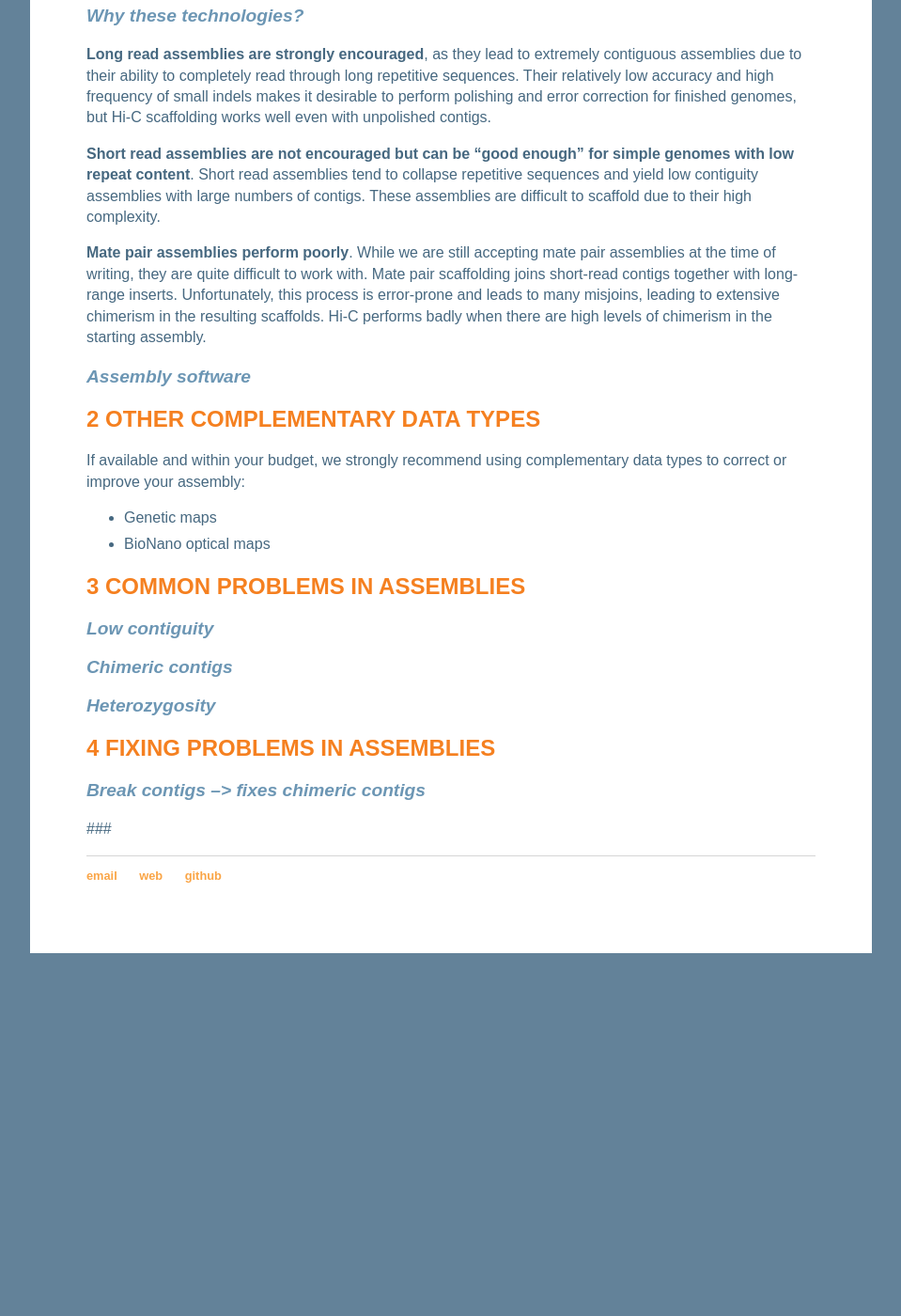
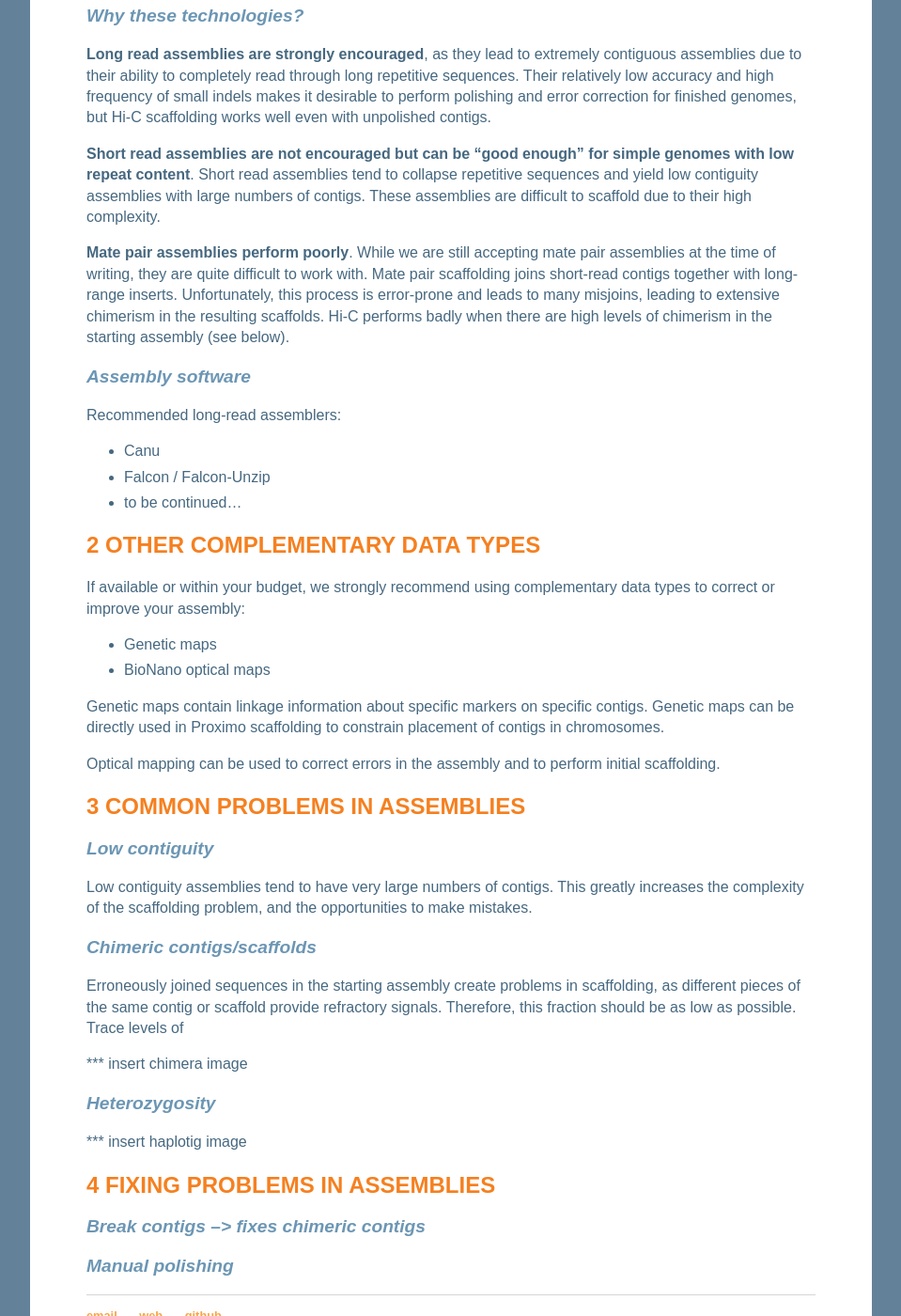
Before and after one commit to phasegenomics/phasegenomics.github.io, a Jekyll site: the page built from _posts/2018-09-20-starting-assembly-guidelines.md, in a window 1280 px wide and 1400 px high, scrolled down 726 px. Shown: the whole window at 94% size, without its empty margins (160-1119 px from the left). Built offline with Jekyll 4.4.1, drawn with Linux system fonts in a browser that asks for light colours; before the commit the page ends 1740 px from its top, so only the background shows below that.

Commit message:
some more stuff, added chimera image

```diff
--- a/_posts/2018-09-20-starting-assembly-guidelines.md
+++ b/_posts/2018-09-20-starting-assembly-guidelines.md
@@ -31,30 +31,44 @@ __Long read assemblies are strongly encouraged__, as they lead to extremely cont
 
 __Short read assemblies are not encouraged but can be "good enough" for simple genomes with low repeat content__. Short read assemblies tend to collapse repetitive sequences and yield low contiguity assemblies with large numbers of contigs. These assemblies are difficult to scaffold due to their high complexity.
 
-__Mate pair assemblies perform poorly__. While we are still accepting mate pair assemblies at the time of writing, they are quite difficult to work with. Mate pair scaffolding joins short-read contigs together with long-range inserts. Unfortunately, this process is error-prone and leads to many misjoins, leading to extensive chimerism in the resulting scaffolds. Hi-C performs badly when there are high levels of chimerism in the starting assembly.
+__Mate pair assemblies perform poorly__. While we are still accepting mate pair assemblies at the time of writing, they are quite difficult to work with. Mate pair scaffolding joins short-read contigs together with long-range inserts. Unfortunately, this process is error-prone and leads to many misjoins, leading to extensive chimerism in the resulting scaffolds. Hi-C performs badly when there are high levels of chimerism in the starting assembly (see below).
 
 ### Assembly software
 
+Recommended long-read assemblers:
+
+* Canu
+* Falcon / Falcon-Unzip
+* to be continued...
+
 2    Other complementary data types
 ---------------------
-If available and within your budget, we strongly recommend using complementary data types to correct or improve your assembly:
+If available or within your budget, we strongly recommend using complementary data types to correct or improve your assembly:
 
 * Genetic maps
 * BioNano optical maps
 
+Genetic maps contain linkage information about specific markers on specific contigs. Genetic maps can be directly used in Proximo scaffolding to constrain placement of contigs in chromosomes.
 
+Optical mapping can be used to correct errors in the assembly and to perform initial scaffolding.
 
 3    Common problems in assemblies
 ---------------------
 ### Low contiguity
+Low contiguity assemblies tend to have very large numbers of contigs. This greatly increases the complexity of the scaffolding problem, and the opportunities to make mistakes.
 
-### Chimeric contigs
+### Chimeric contigs/scaffolds
+Erroneously joined sequences in the starting assembly create problems in scaffolding, as different pieces of the same contig or scaffold provide refractory signals. Therefore, this fraction should be as low as possible. Trace levels of
+
+*** insert chimera image
 
 ### Heterozygosity
+
+*** insert haplotig image
 
 4     Fixing problems in assemblies
 ---------------------
 
 ### Break contigs --> fixes chimeric contigs
 
-###
+### Manual polishing
```
Also changed, not shown: images/chimeric_contigs.png (added).
